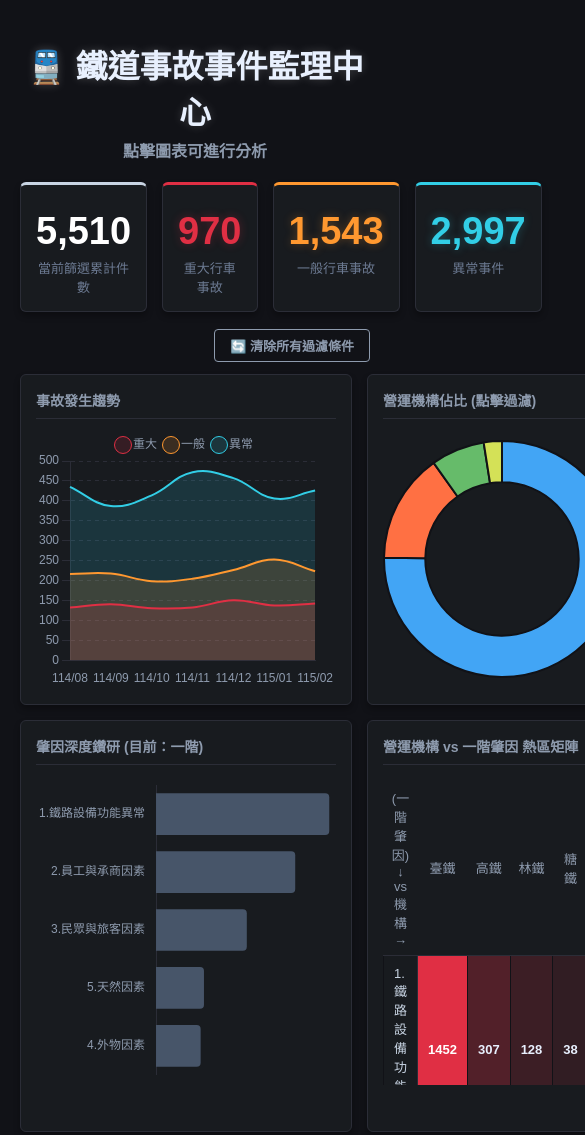
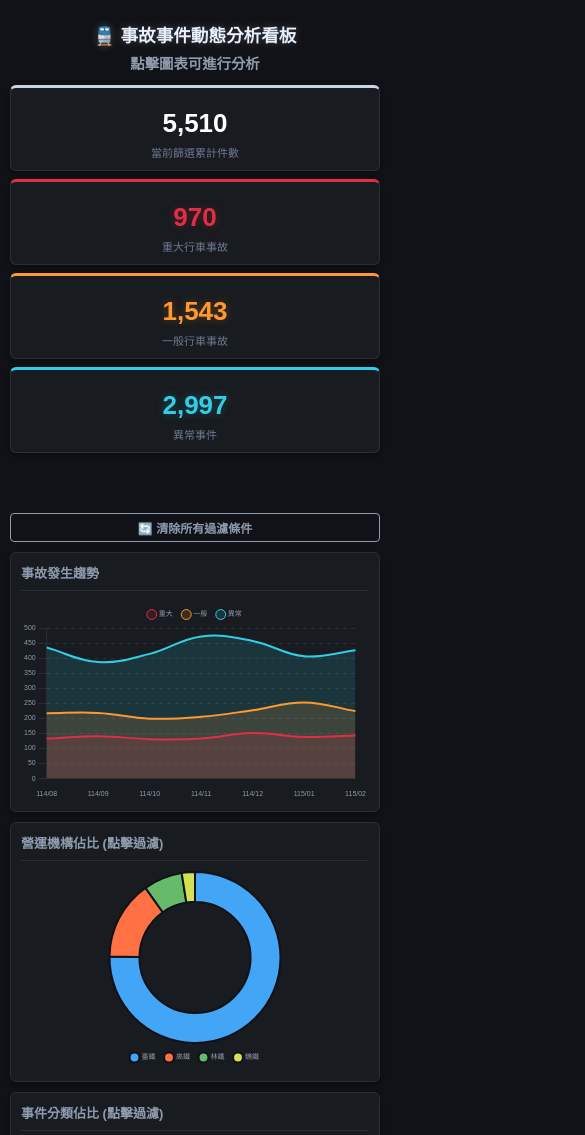
Before and after one commit to RBOSD/rbdashboard, a plain HTML site: page index.html in a window 390 px wide. Shown: the top 1135 px of the page, 585 px wide, since content can reach past the window. Drawn offline with nearby package versions, Linux system fonts and the light colour scheme.

Commit message:
modified:   index.html

```diff
--- a/index.html
+++ b/index.html
@@ -42,11 +42,71 @@
         .heatmap-table td.data-cell:hover { opacity: 0.8; outline: 1px solid #32CEE6; cursor: crosshair; }
 
         .hint { font-size: 12px; color: #5C677D; text-align: center; margin-top: 8px; }
+
+        /* ===== 響應式：依螢幕解析度最佳呈現 ===== */
+        @media (min-width: 1600px) {
+            body { padding: 24px; max-width: 1920px; margin: 0 auto; }
+            .chart-container { height: 280px; }
+            .tall-container { height: 420px; }
+            .stat-value { font-size: 42px; }
+        }
+        @media (min-width: 768px) and (max-width: 1199px) {
+            body { padding: 16px; }
+            .grid-stats { grid-template-columns: repeat(2, 1fr); gap: 12px; }
+            .grid-top { grid-template-columns: 1fr 1fr; }
+            .grid-top .panel:first-child { grid-column: 1 / -1; }
+            .grid-top .chart-container { height: 240px; }
+            .grid-bottom { grid-template-columns: 1fr; }
+            .tall-container { height: 360px; }
+            .chart-container { height: 240px; }
+            #heatmapContainer, .grid-bottom .chart-container { height: 300px !important; }
+            .stat-value { font-size: 32px; }
+            .heatmap-table { font-size: 12px; }
+        }
+        @media (min-width: 576px) and (max-width: 767px) {
+            body { padding: 12px; }
+            h1 { font-size: 1.3rem; }
+            .toolbar { flex-wrap: wrap; gap: 10px; }
+            .grid-stats { grid-template-columns: repeat(2, 1fr); gap: 10px; }
+            .grid-top { grid-template-columns: 1fr; gap: 12px; }
+            .grid-top .panel:first-child { grid-column: auto; }
+            .grid-bottom { grid-template-columns: 1fr; gap: 12px; }
+            .chart-container { height: 220px; }
+            .tall-container { height: 320px; }
+            #heatmapContainer, .grid-bottom .chart-container { height: 260px !important; }
+            .panel { padding: 12px; }
+            .stat-value { font-size: 28px; }
+            .stat-label { font-size: 12px; }
+            .heatmap-table { font-size: 12px; display: block; overflow-x: auto; }
+            .heatmap-table th, .heatmap-table td { padding: 6px; min-width: 55px; }
+            .heatmap-table td.row-header { min-width: 130px; }
+        }
+        @media (max-width: 575px) {
+            body { padding: 10px; }
+            h1 { font-size: 1.1rem; }
+            .subtitle { font-size: 0.9rem; margin-bottom: 12px; }
+            .toolbar { flex-direction: column; align-items: stretch; gap: 8px; }
+            .grid-stats { grid-template-columns: 1fr; gap: 8px; }
+            .grid-top, .grid-bottom { grid-template-columns: 1fr; gap: 10px; margin-bottom: 10px; }
+            .grid-top .panel:first-child { grid-column: auto; }
+            .chart-container { height: 200px; }
+            .tall-container { height: 280px; }
+            #heatmapContainer, .grid-bottom .chart-container { height: 220px !important; }
+            .panel { padding: 10px; }
+            .panel-title { font-size: 13px; }
+            .stat-value { font-size: 26px; }
+            .stat-label { font-size: 11px; }
+            .btn-action { padding: 5px 12px; font-size: 12px; }
+            .panel-title[style*="display: flex"] { flex-wrap: wrap; gap: 6px; }
+            .heatmap-table { font-size: 11px; display: block; overflow-x: auto; -webkit-overflow-scrolling: touch; }
+            .heatmap-table th, .heatmap-table td { padding: 5px; min-width: 48px; }
+            .heatmap-table td.row-header { min-width: 110px; font-size: 10px; }
+        }
     </style>
 </head>
 <body>
 
-    <h1>🚆 鐵道事故事件監理中心</h1>
+    <h1>🚆 事故事件動態分析看板</h1>
     <div class="subtitle">點擊圖表可進行分析</div>
 
     <div class="grid-stats">
@@ -154,7 +214,48 @@
         // 全域過濾狀態
         let state = { op: null, cls: null, l1: null, l2: null, l3: null, drillLevel: 1 };
 
-        window.onload = function() { initCharts(); updateDashboard(); };
+        function getResponsiveFontSizes() {
+            const w = window.innerWidth;
+            if (w >= 1600) return { title: 14, tick: 11 };
+            if (w >= 1200) return { title: 13, tick: 10 };
+            if (w >= 768) return { title: 12, tick: 9 };
+            if (w >= 576) return { title: 11, tick: 8 };
+            return { title: 10, tick: 7 };
+        }
+
+        function applyResponsiveFonts() {
+            const fs = getResponsiveFontSizes();
+            const w = window.innerWidth;
+            const pieLegendPos = w < 768 ? 'bottom' : 'right';
+            const charts = [trendChart, operatorPieChart, classPieChart, causeChart];
+            charts.forEach((ch, i) => {
+                if (!ch) return;
+                if (ch.options.plugins?.title) {
+                    const t = ch.options.plugins.title;
+                    t.font = { ...(t.font || {}), size: fs.title };
+                }
+                if (ch.options.plugins?.legend) {
+                    if (ch === operatorPieChart || ch === classPieChart) ch.options.plugins.legend.position = pieLegendPos;
+                    if (ch.options.plugins.legend.labels) {
+                        ch.options.plugins.legend.labels.font = { ...(ch.options.plugins.legend.labels.font || {}), size: fs.tick };
+                    }
+                }
+                if (ch.options.scales) {
+                    ['x', 'y'].forEach(axis => {
+                        const ticks = ch.options.scales[axis]?.ticks;
+                        if (ticks) ticks.font = { ...(ticks.font || {}), size: fs.tick };
+                    });
+                }
+                try { ch.update('resize'); } catch (_) { ch.update(); }
+            });
+        }
+
+        let resizeTimer;
+        window.onload = function() { initCharts(); updateDashboard(); applyResponsiveFonts(); };
+        window.addEventListener('resize', function() {
+            clearTimeout(resizeTimer);
+            resizeTimer = setTimeout(applyResponsiveFonts, 150);
+        });
 
         function initCharts() {
             trendChart = new Chart(document.getElementById('trendChart'), {
```
